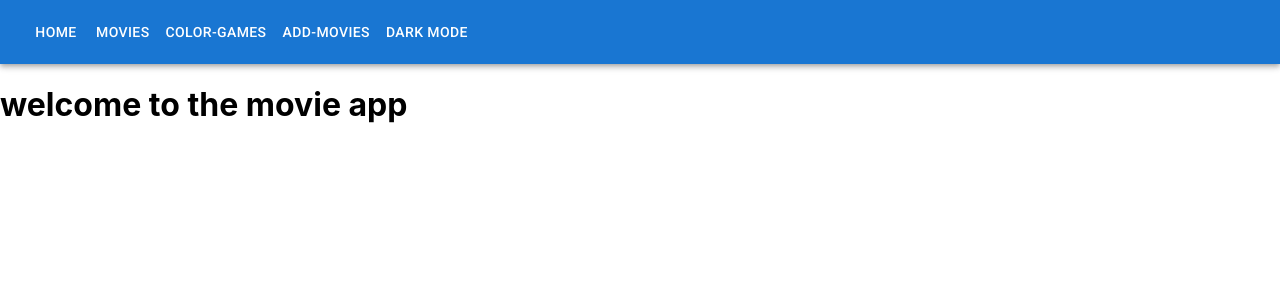
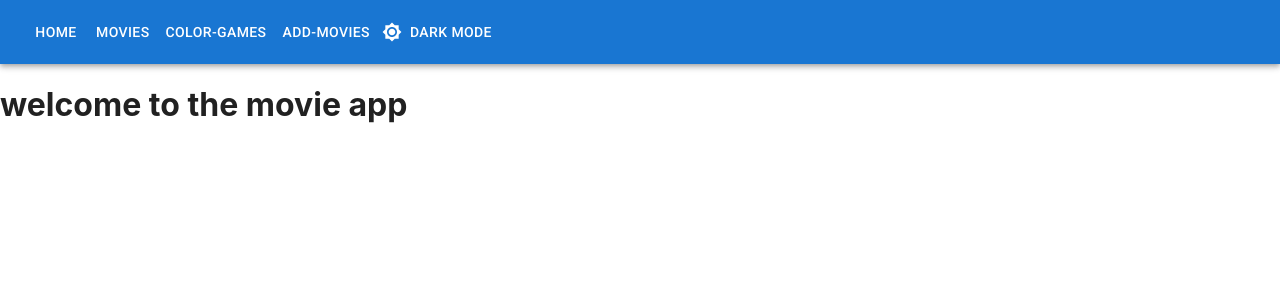
Before and after one commit to gayathirithavamani/movie-app, a React (Create React App) app: page / in a window 1280 px wide. Shown: the top 300 px of the page. Built offline with nearby package versions, Linux system fonts and the light colour scheme; no server answers.

Commit message:
dark mode

```diff
--- a/src/App.js
+++ b/src/App.js
@@ -12,6 +12,9 @@
 import Toolbar from '@mui/material/Toolbar';
 import ArrowBackIcon from '@mui/icons-material/ArrowBack';
 import { ThemeProvider, createTheme } from '@mui/material/styles';
+import Paper from '@mui/material/Paper';
+import Brightness7Icon from '@mui/icons-material/Brightness7';
+import Brightness4Icon from '@mui/icons-material/Brightness4';
 
 
 
@@ -29,7 +32,7 @@
 fetch("https://63899fdf4eccb986e895a997.mockapi.io/movies").then((data)=>data.json()).then((movies)=>console.log(movies))
   return (
     <ThemeProvider theme={darkTheme}>
-
+ <Paper style={{minHeight: "100vh", borderRadius:"0%"}} elevation={4} >
     <div className='App'>
        <AppBar position="static">
         <Toolbar>
@@ -37,7 +40,12 @@
           <Button color="inherit" onClick={()=>navigate("/movies")}>Movies</Button>
           <Button color="inherit" onClick={()=>navigate("/color-games")}>Color-games</Button>
           <Button color="inherit" onClick={()=>navigate("/movies/addmovie")}>Add-Movies</Button>
-          <Button  color="inherit" onClick={()=>setMode(mode ==="light"? "dark":"light")}>dark mode</Button>
+          <Button
+          startIcon={mode==="light"?  <Brightness7Icon /> : <Brightness4Icon />}
+          color="inherit"
+           onClick={()=>setMode(mode ==="light"? "dark":"light")}>
+            {(mode ==="light"? "dark":"light")} mode
+            </Button>
         </Toolbar>
       </AppBar>
       <Routes>
@@ -52,6 +60,7 @@
       </Routes>
 
     </div>
+    </Paper >
     </ThemeProvider>
   );
 }
```
